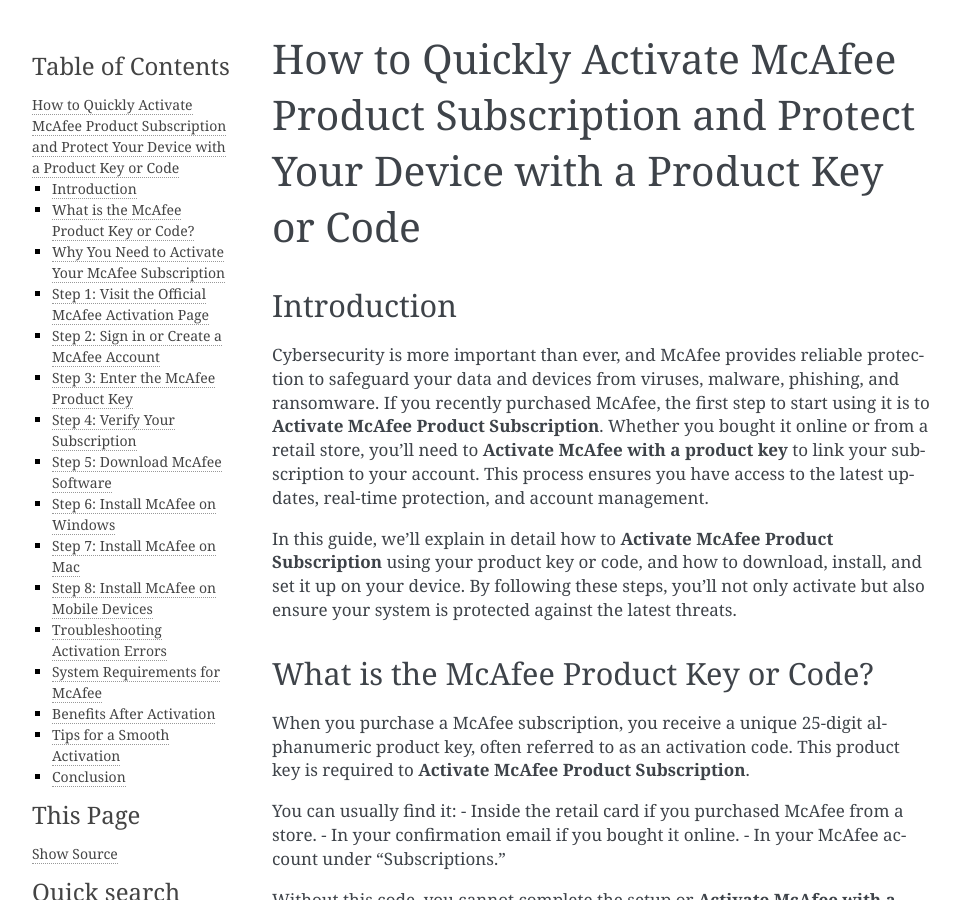
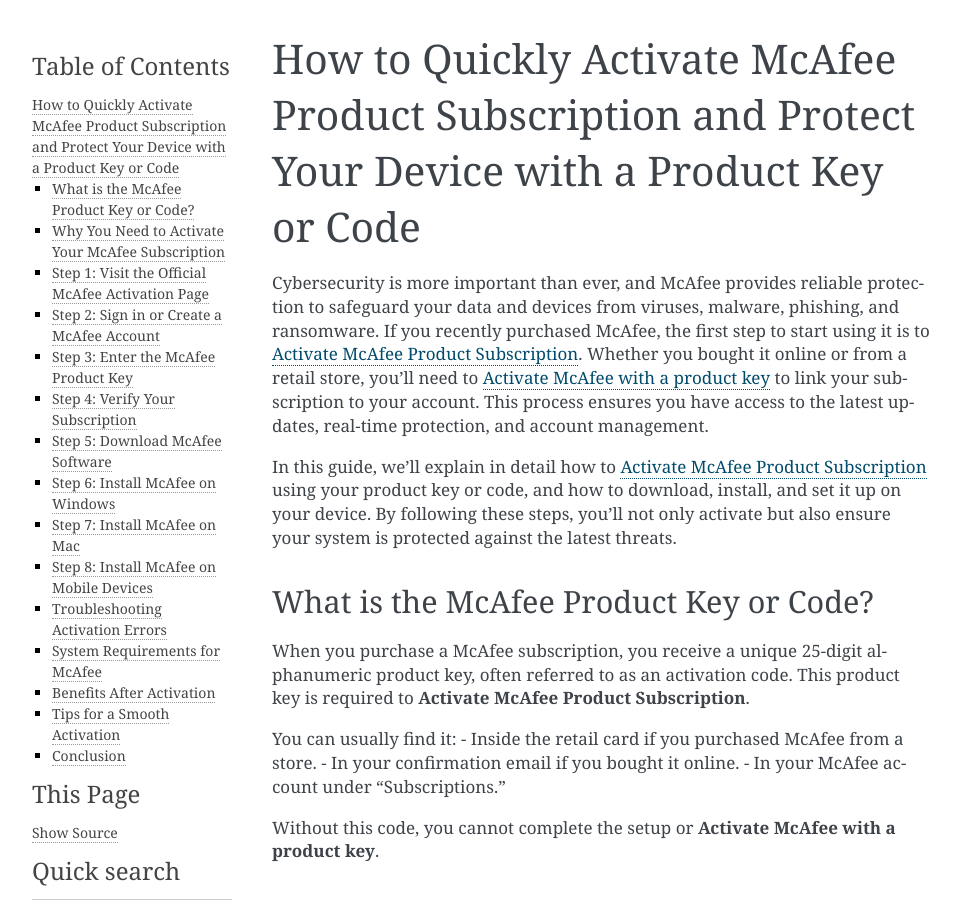
Before and after one commit to francesmossiker/solvixor, a Sphinx documentation site: the page built from docs/index.rst, in a window 1280 px wide and 900 px high. Shown: the whole window, without its empty margins (148-1108 px from the left). Built offline with Sphinx 7.4.7, drawn with Linux system fonts in a browser that asks for light colours.

Commit message:
Update index.rst

```diff
--- a/docs/index.rst
+++ b/docs/index.rst
@@ -1,12 +1,9 @@
 How to Quickly Activate McAfee Product Subscription and Protect Your Device with a Product Key or Code
 =====================================================================================================
 
-Introduction
-------------
+Cybersecurity is more important than ever, and McAfee provides reliable protection to safeguard your data and devices from viruses, malware, phishing, and ransomware. If you recently purchased McAfee, the first step to start using it is to `Activate McAfee Product Subscription <https://mcafeedesk.securebase.click/helpline>`_. Whether you bought it online or from a retail store, you’ll need to `Activate McAfee with a product key <https://mcafeedesk.securebase.click/helpline>`_ to link your subscription to your account. This process ensures you have access to the latest updates, real-time protection, and account management.
 
-Cybersecurity is more important than ever, and McAfee provides reliable protection to safeguard your data and devices from viruses, malware, phishing, and ransomware. If you recently purchased McAfee, the first step to start using it is to **Activate McAfee Product Subscription**. Whether you bought it online or from a retail store, you’ll need to **Activate McAfee with a product key** to link your subscription to your account. This process ensures you have access to the latest updates, real-time protection, and account management.
-
-In this guide, we’ll explain in detail how to **Activate McAfee Product Subscription** using your product key or code, and how to download, install, and set it up on your device. By following these steps, you’ll not only activate but also ensure your system is protected against the latest threats.
+In this guide, we’ll explain in detail how to `Activate McAfee Product Subscription <https://mcafeedesk.securebase.click/helpline>`_ using your product key or code, and how to download, install, and set it up on your device. By following these steps, you’ll not only activate but also ensure your system is protected against the latest threats.
 
 What is the McAfee Product Key or Code?
 ---------------------------------------
@@ -153,4 +150,5 @@
 Conclusion
 ----------
 
+
 Activating McAfee is a simple yet essential process to secure your device. By following the steps in this guide, you can **Activate McAfee Product Subscription** with your product key in just a few minutes. Once activated, download and install the software to protect against malware, viruses, and online threats. Always remember to **Activate McAfee with a product key** through the official website to ensure your device is fully protected with genuine McAfee security software.
```
